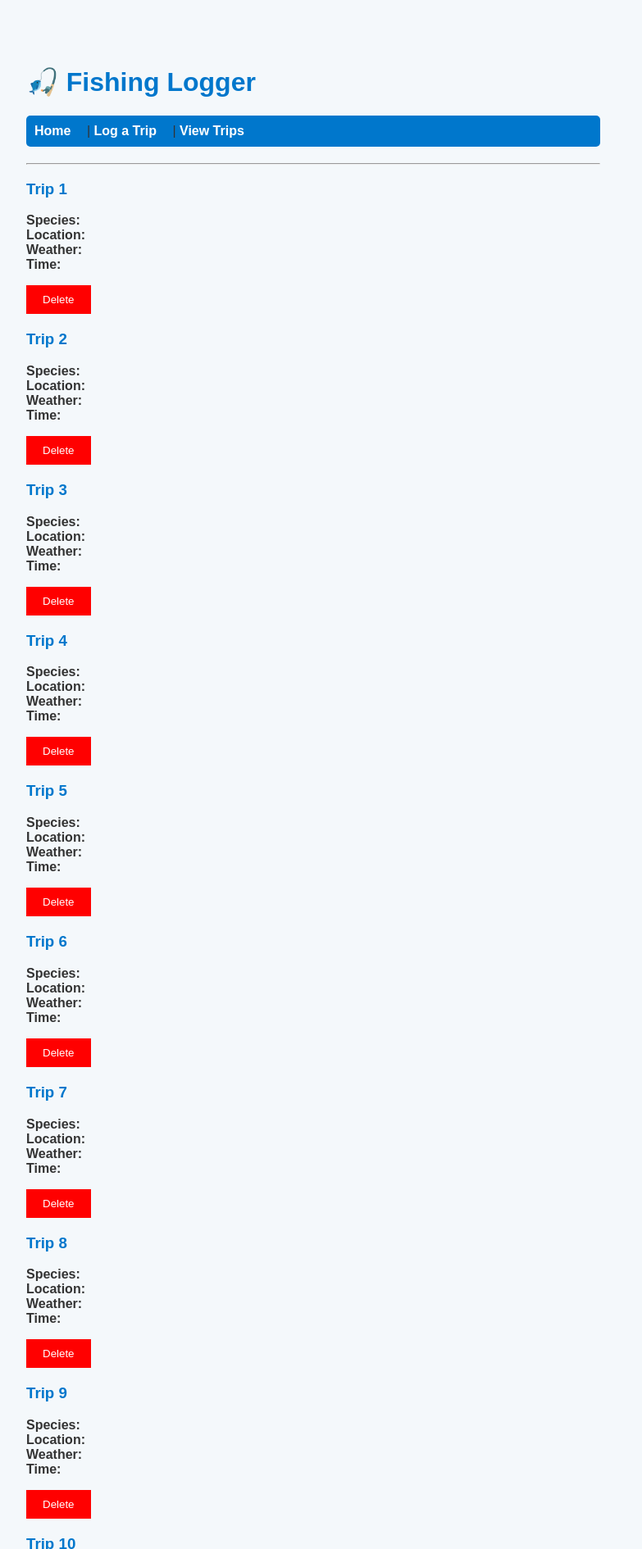
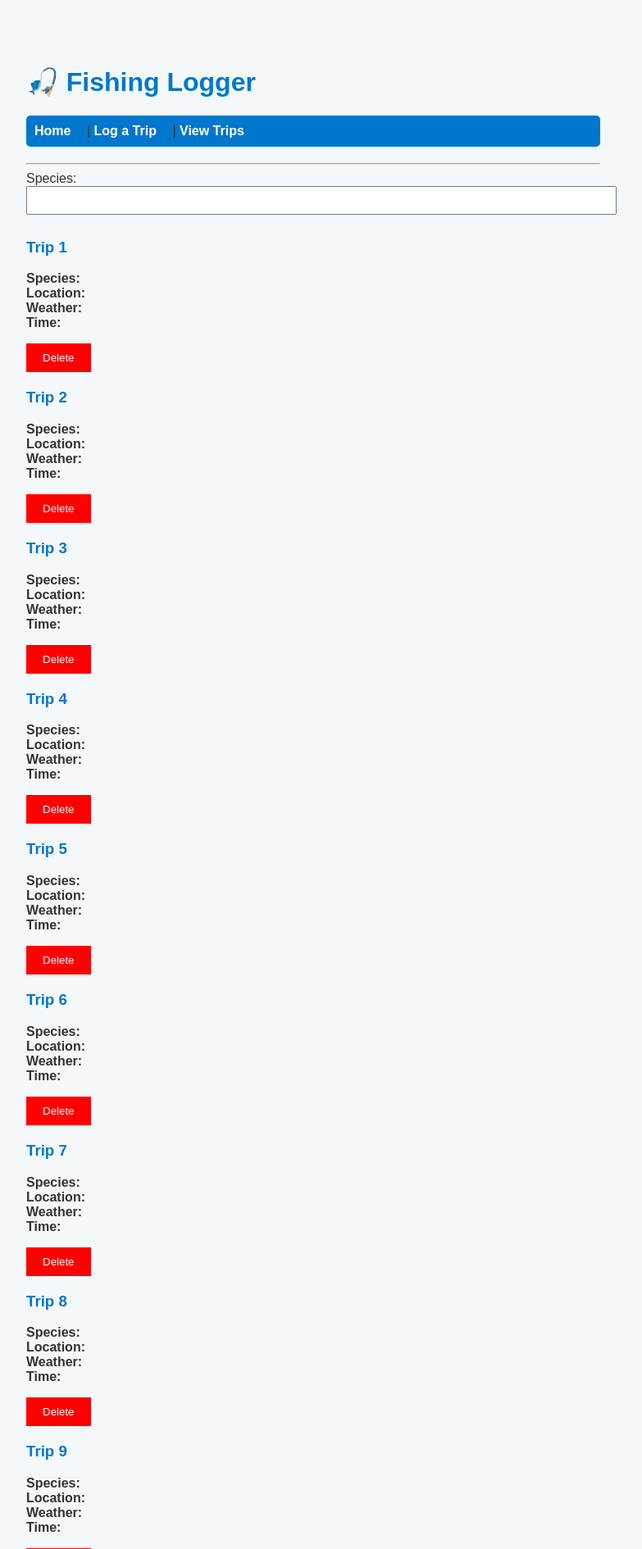
Before and after one commit to cocoonvectors/Fishing-Logger, a Flask app: page /trips in a window 1280 px wide. Shown: the top 1890 px of the page at 82% size, without its empty margins (258-1041 px from the left). Run offline with Flask 3, Linux system fonts and the light colour scheme.

Commit message:
basic filtering

```diff
--- a/app.py
+++ b/app.py
@@ -44,6 +44,13 @@
                 trip_data = json.load(f)
     except FileNotFoundError:
         trip_data = []
+    species = request.args.get("species")
+    if species:
+        filteredtrips = []
+        for trip in trip_data:
+            if trip["species"].lower() == species.lower():
+                filteredtrips.append(trip)
+        return render_template("trips.html", trips=filteredtrips)
     return render_template("trips.html", trips=trip_data)
 
 @app.route("/delete/<int:index>",methods=["POST"])
--- a/log.json
+++ b/log.json
@@ -1,10 +1,4 @@
 [
-    {
-        "species": "",
-        "weather": "",
-        "location": "",
-        "time": ""
-    },
     {
         "species": "",
         "weather": "",
@@ -184,5 +178,41 @@
         "weather": "",
         "location": "",
         "time": ""
+    },
+    {
+        "species": "",
+        "weather": "",
+        "location": "",
+        "time": ""
+    },
+    {
+        "species": "salmon",
+        "weather": "",
+        "location": "",
+        "time": ""
+    },
+    {
+        "species": "salmon",
+        "weather": "",
+        "location": "",
+        "time": ""
+    },
+    {
+        "species": "salmon",
+        "weather": "",
+        "location": "",
+        "time": ""
+    },
+    {
+        "species": "salmon",
+        "weather": "",
+        "location": "",
+        "time": ""
+    },
+    {
+        "species": "SALMON",
+        "weather": "",
+        "location": "",
+        "time": ""
     }
 ]
--- a/templates/trips.html
+++ b/templates/trips.html
@@ -3,6 +3,19 @@
 {% block title %}Trip Log{% endblock %}
 
 {% block content %}
+
+    <form method="get" action="/trips">
+        <label for="species-list">Species:</label><br>
+        <datalist id="species-list">
+            <option value="trout">
+            <option value="salmon">
+            <option value="perch">
+            <option value="pike">
+            <option value="pike-perch">
+        </datalist>
+        <input type="text" list="species-list" name="species" id="species">
+    </form>
+
     {% if trips %}
          {% for msg in get_flashed_messages() %}
         <div id="flash-message" class="popup">{{ msg }} </div>
```
